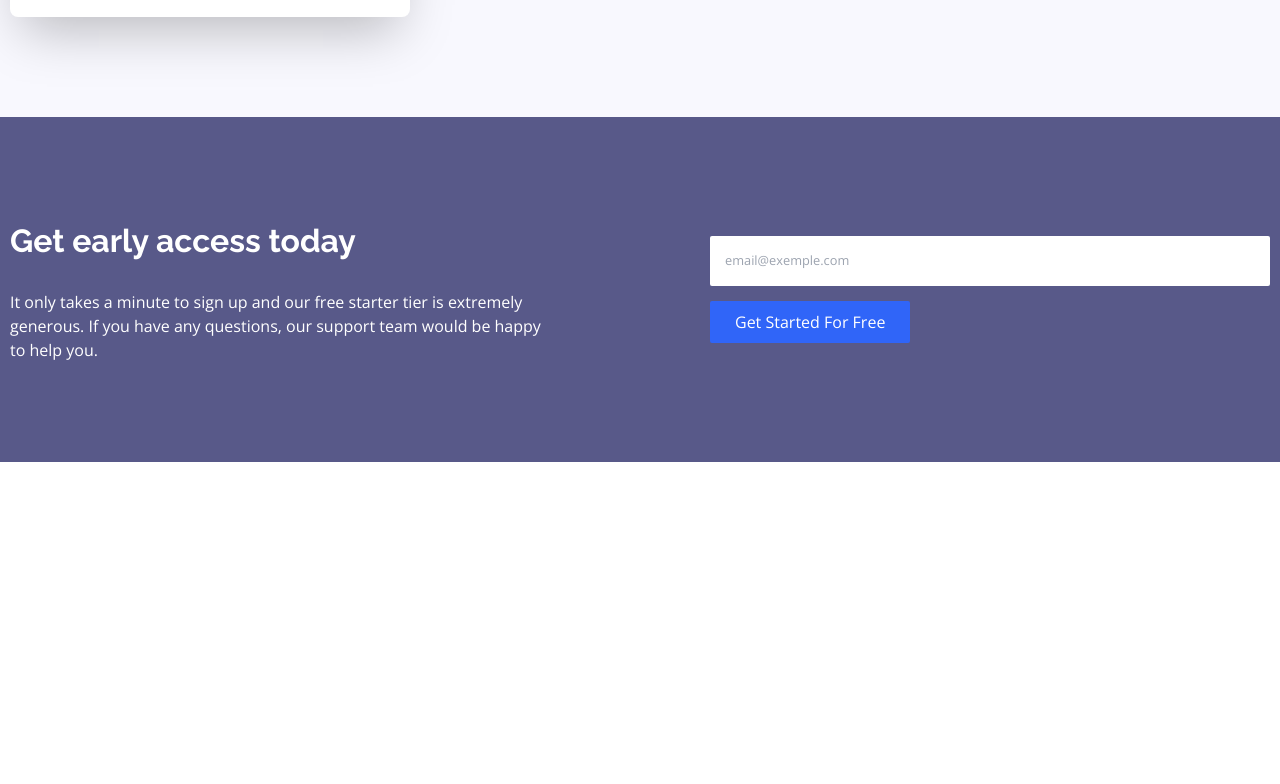
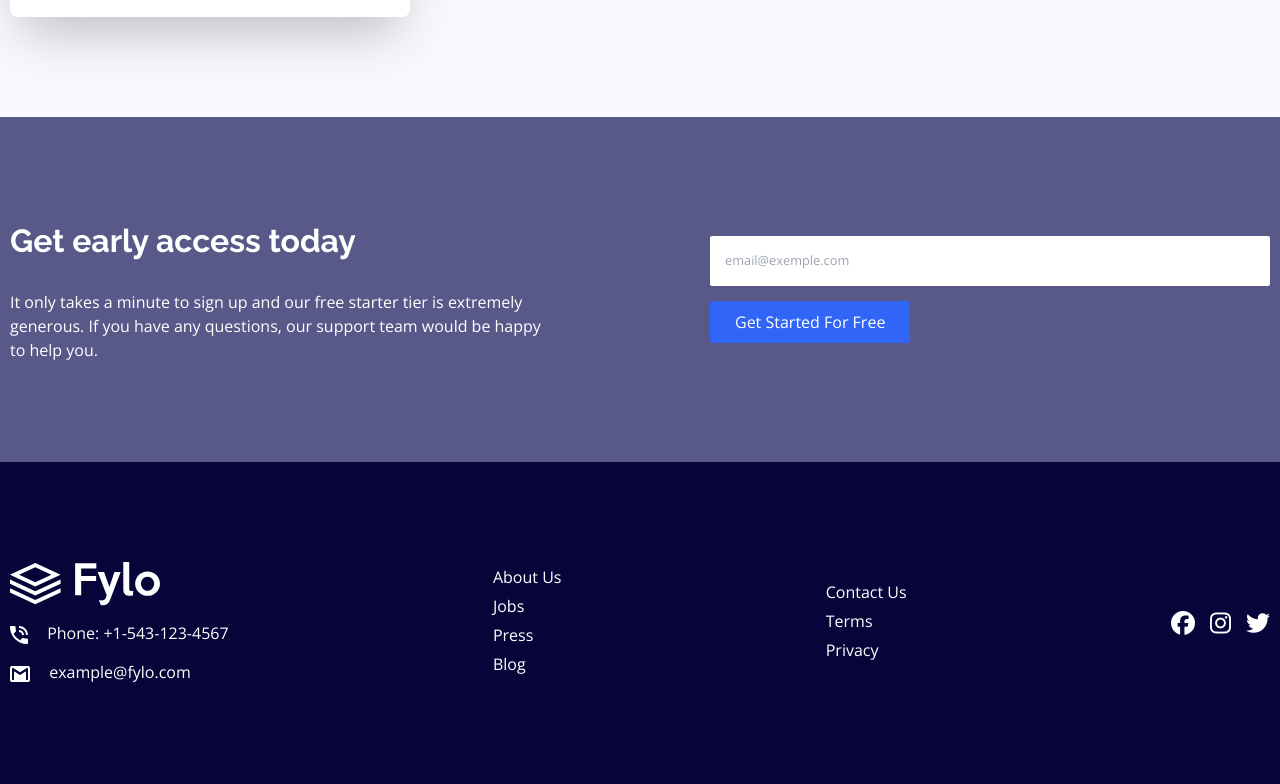
Before and after one commit to Aziztheprogrammer/FrontEnd-Mentor-18, a plain HTML site: page index.html in a window 1280 px wide. Shown: the part 1461-2245 px from the top of the page. Before the commit the page ends 1923 px from the top, so only its background shows below. Drawn offline with nearby package versions, Linux system fonts and the light colour scheme.

Commit message:
Developing The Footer

```diff
--- a/index.html
+++ b/index.html
@@ -14,6 +14,8 @@
   <link href="https://fonts.googleapis.com/css2?family=Open+Sans&family=Raleway:wght@400;700&display=swap" rel="stylesheet">
   <!-- Tailwind CSS -->
   <script src="https://cdn.tailwindcss.com"></script>
+  <!-- Font Awesome Icons -->
+  <script src="https://kit.fontawesome.com/43b978cfd6.js" crossorigin="anonymous"></script>
   <!-- Developed By Aziz Berhouma -->
 </head>
 <body>
@@ -84,19 +86,38 @@
     </div>
   </section>
   <!-- End Early Access -->
-
-  <!--
-  Phone: +1-543-123-4567
-  example@fylo.com
-
-  About Us
-  Jobs
-  Press
-  Blog
-
-  Contact Us
-  Terms
-  Privacy -->
-
+  <!-- Start Footer -->
+  <footer>
+    <div class="container">
+      <div>
+        <img src="images/logo-white.svg" alt="Logo Image" width="150px" height="auto">
+        <span>
+          <img src="images/icon-phone.svg" alt="Phone Icon">
+          Phone: +1-543-123-4567
+        </span>
+        <span>
+          <img src="images/icon-email.svg" alt="Phone Icon">
+          example@fylo.com
+        </span>
+      </div>
+      <ul>
+        <li>About Us</li>
+        <li>Jobs</li>
+        <li>Press</li>
+        <li>Blog</li>
+      </ul>
+      <ul>
+        <li>Contact Us</li>
+        <li>Terms</li>
+        <li>Privacy</li>
+      </ul>
+      <div class="social-links">
+        <i class="fa-brands fa-facebook"></i>
+        <i class="fa-brands fa-instagram"></i>
+        <i class="fa-brands fa-twitter"></i>
+      </div>
+    </div>
+  </footer>
+  <!-- End Footer -->
 </body>
 </html>
--- a/stylesheet.css
+++ b/stylesheet.css
@@ -255,5 +255,51 @@ section.early-access .container > form input {
 		width: 100%;
 	}
 }
+/*End Early Access*/
 
-/*End Early Access*/
+/*Start Footer*/
+footer {
+	padding: var(--section-padding) 10px;
+	background-color: hsl(243, 87%, 12%);
+	color: #fff;
+}
+
+footer .container {
+	display: flex;
+	align-items: center;
+	justify-content: space-between;
+}
+
+@media (max-width: 992px) {
+	footer .container {
+		flex-direction: column;
+		align-items: flex-start;
+		gap: 40px;
+	}
+
+	footer .container .social-links {
+		align-self: center;
+	}
+}
+
+footer .container > div:nth-child(1) {
+	display: flex;
+	flex-direction: column;
+	gap: 15px;
+}
+
+footer .container > div:nth-child(1) span img {
+	display: inline-block;
+	margin-right: 15px;
+}
+
+footer .container li {
+	margin-bottom: 5px;
+}
+
+footer .container .social-links {
+	display: flex;
+	gap: 15px;
+	font-size: 1.5rem;
+}
+/*End Footer*/
```
Also changed, not shown: images/logo-white.svg (added).
